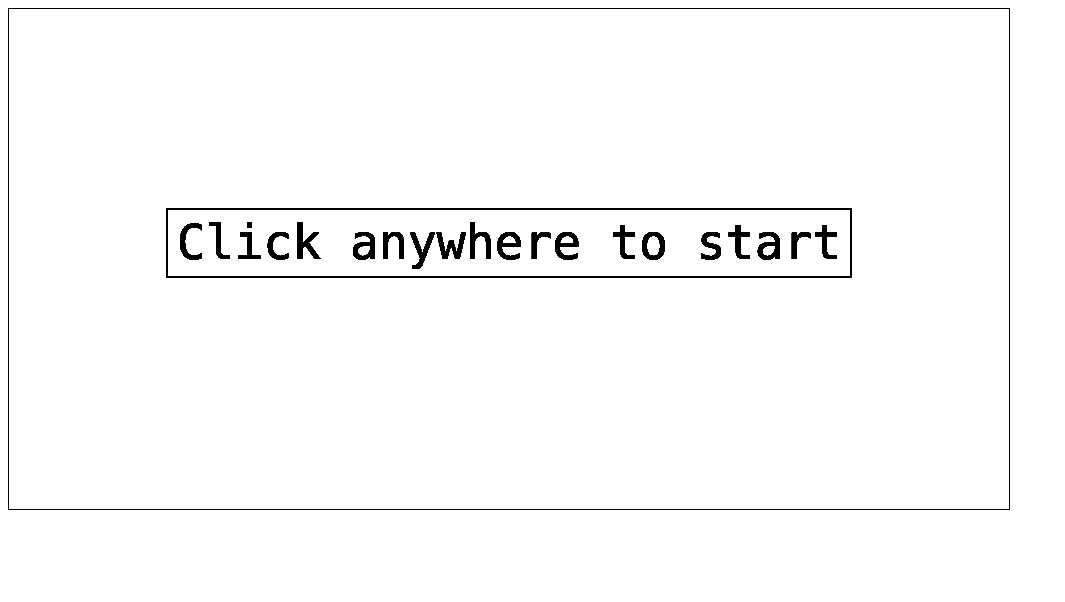
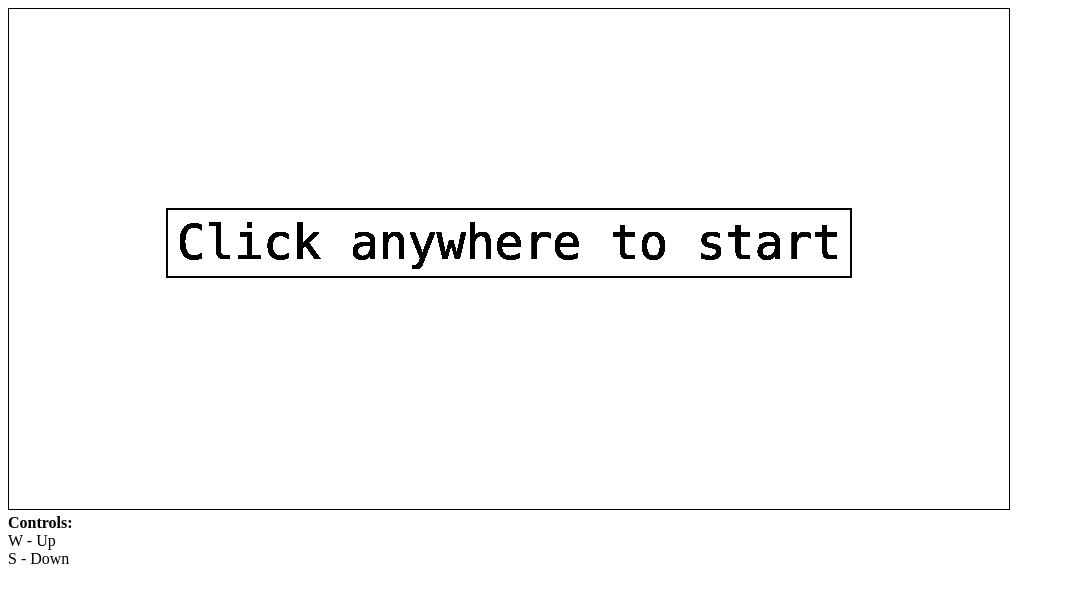
Before and after one commit to Nhawdge/super-secret-bob-pong, a plain HTML site: page index.html in a window 1280 px wide. Shown: the whole page, without its empty margins (0-1065 px from the left). Drawn offline with Linux system fonts and the light colour scheme.

Commit message:
Adds some notes on controls

```diff
--- a/index.html
+++ b/index.html
@@ -1,5 +1,6 @@
 <!DOCTYPE html>
 <html lang="en">
+
 <head>
     <meta charset="UTF-8">
     <meta http-equiv="X-UA-Compatible" content="IE=edge">
@@ -12,7 +13,14 @@
         }
     </style>
 </head>
+
 <body>
     <canvas id="canvas" height="500" width="1000"></canvas>
+    <div>
+        <strong> Controls: </strong><br>
+        W - Up<br>
+        S - Down
+    </div>
 </body>
+
 </html>
```
